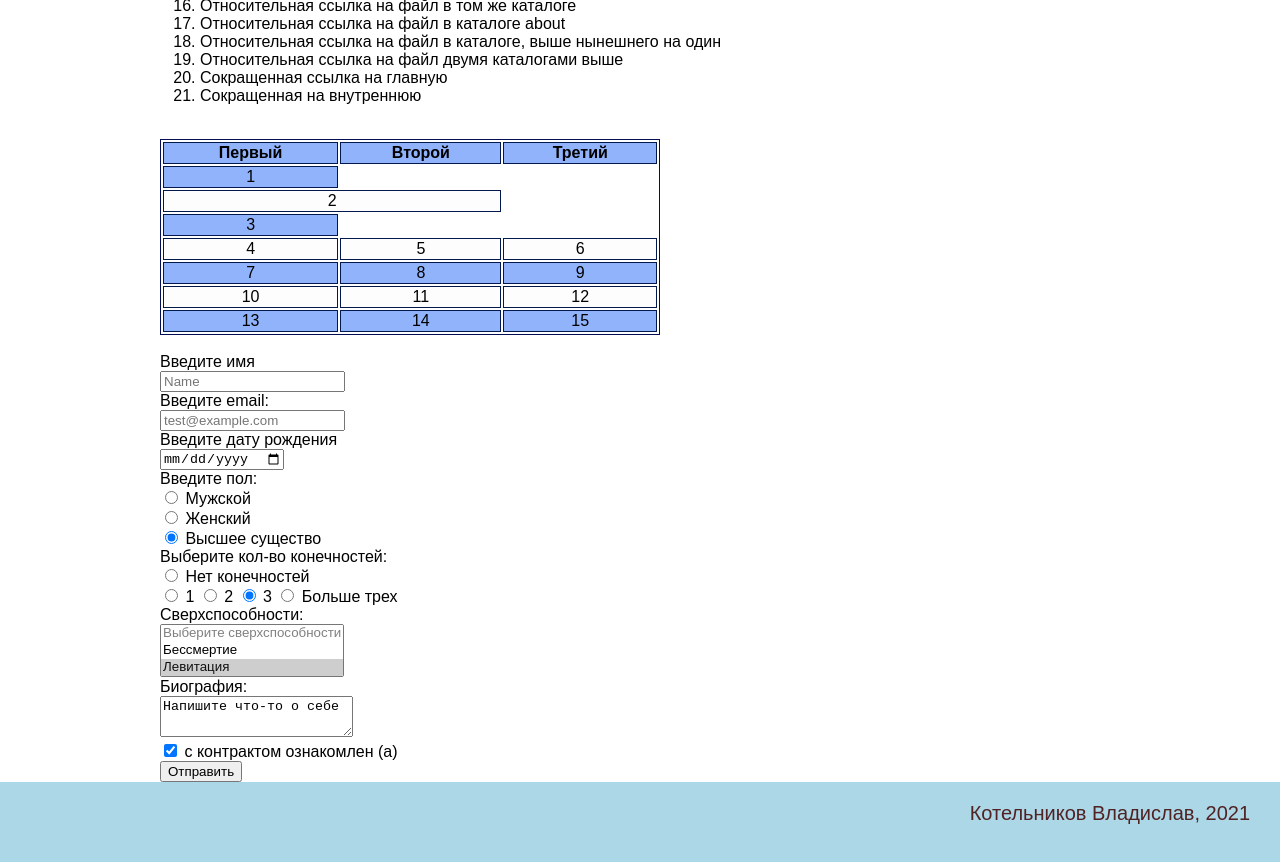
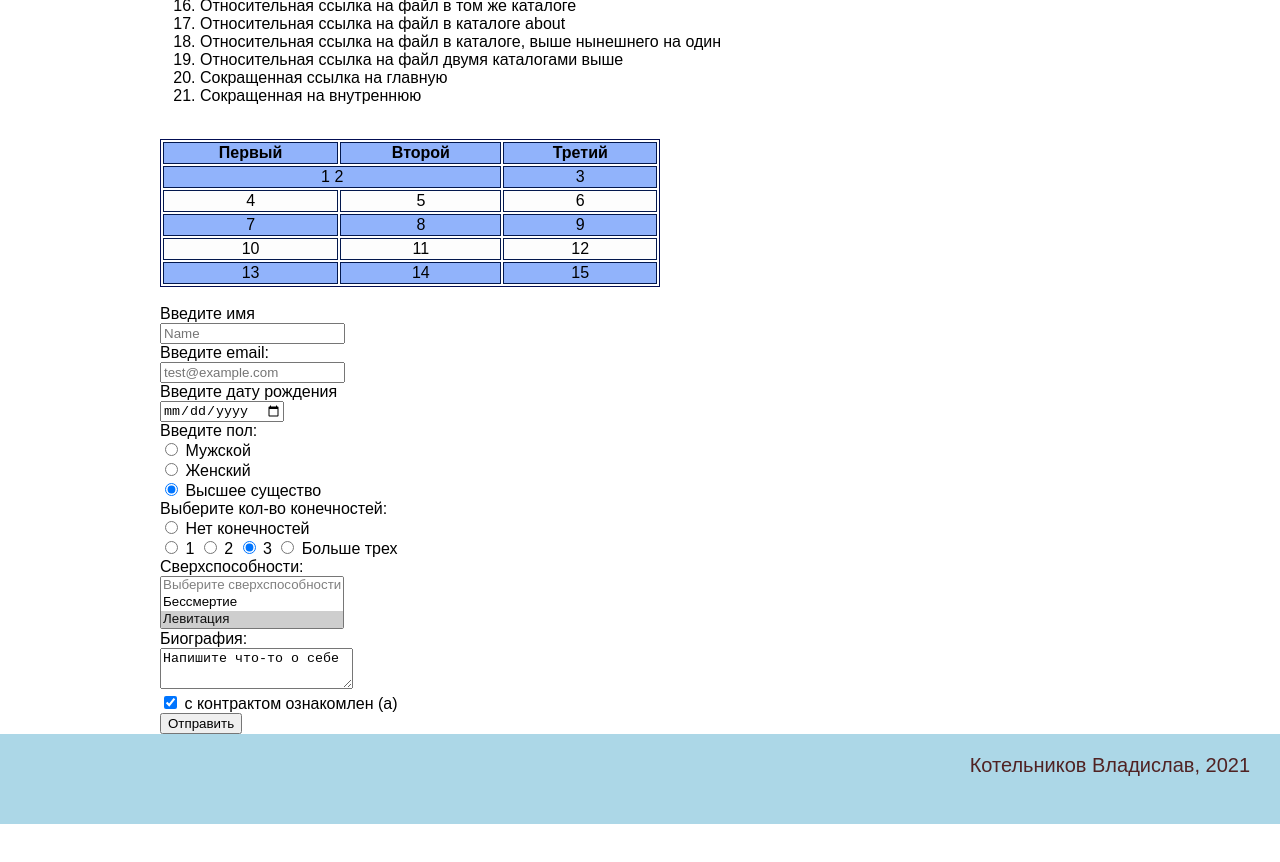
Before and after one commit to WIL271/web2, a plain HTML site: page index.html in a window 1280 px wide. Shown: the part 965-1827 px from the top of the page. After the commit the page ends 1789 px from the top, so only its background shows below. Drawn offline with Linux system fonts and the light colour scheme.

Commit message:
Update index.html

```diff
--- a/index.html
+++ b/index.html
@@ -82,8 +82,7 @@
         </tr>
         <tbody>
         <tr>
-            <td>1</td>
-            <tr><td colspan="2">2</td></tr>
+            <td colspan="2">1 2</td>
             <td>3</td>
         </tr>
         <tr>
```
